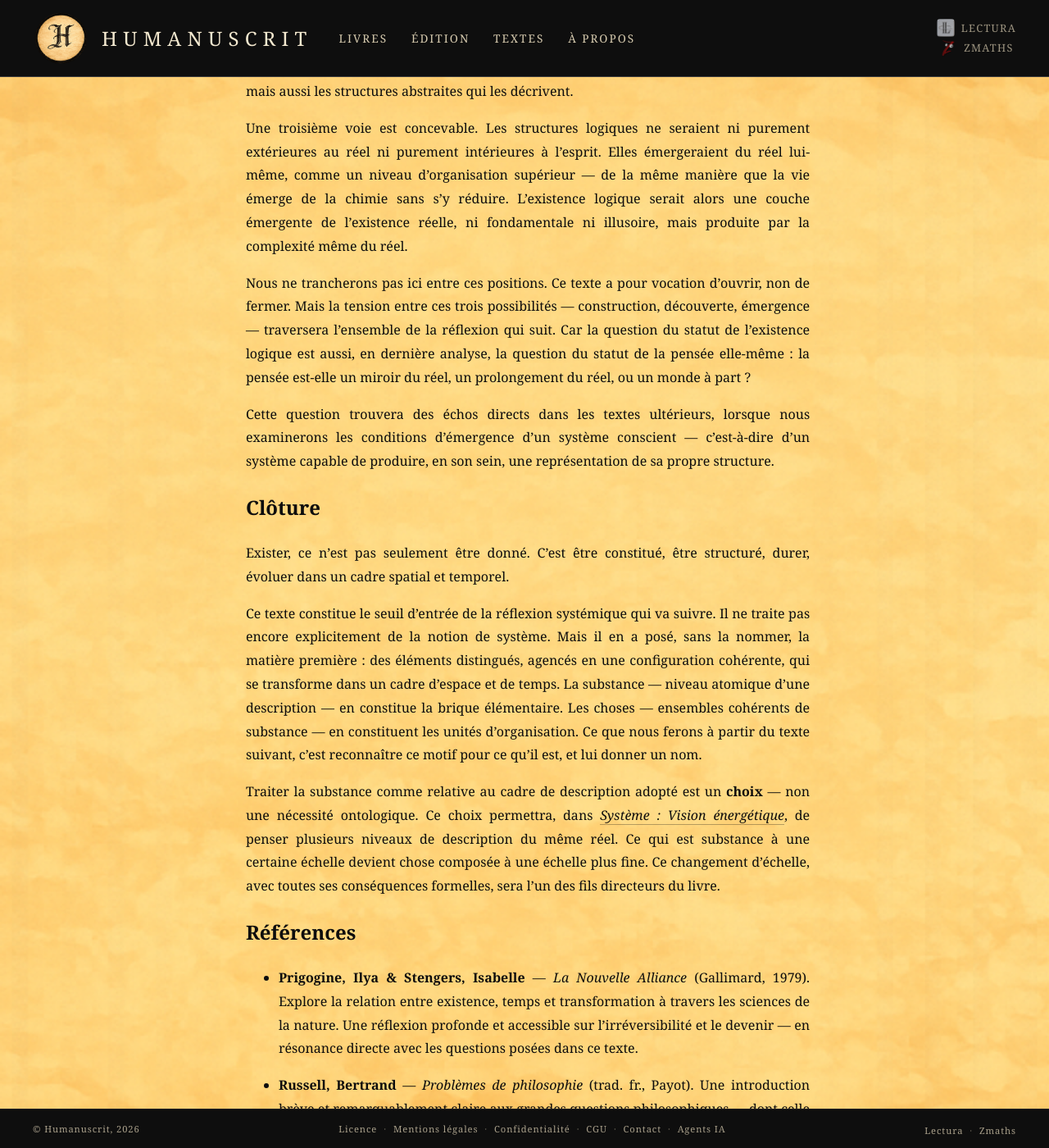
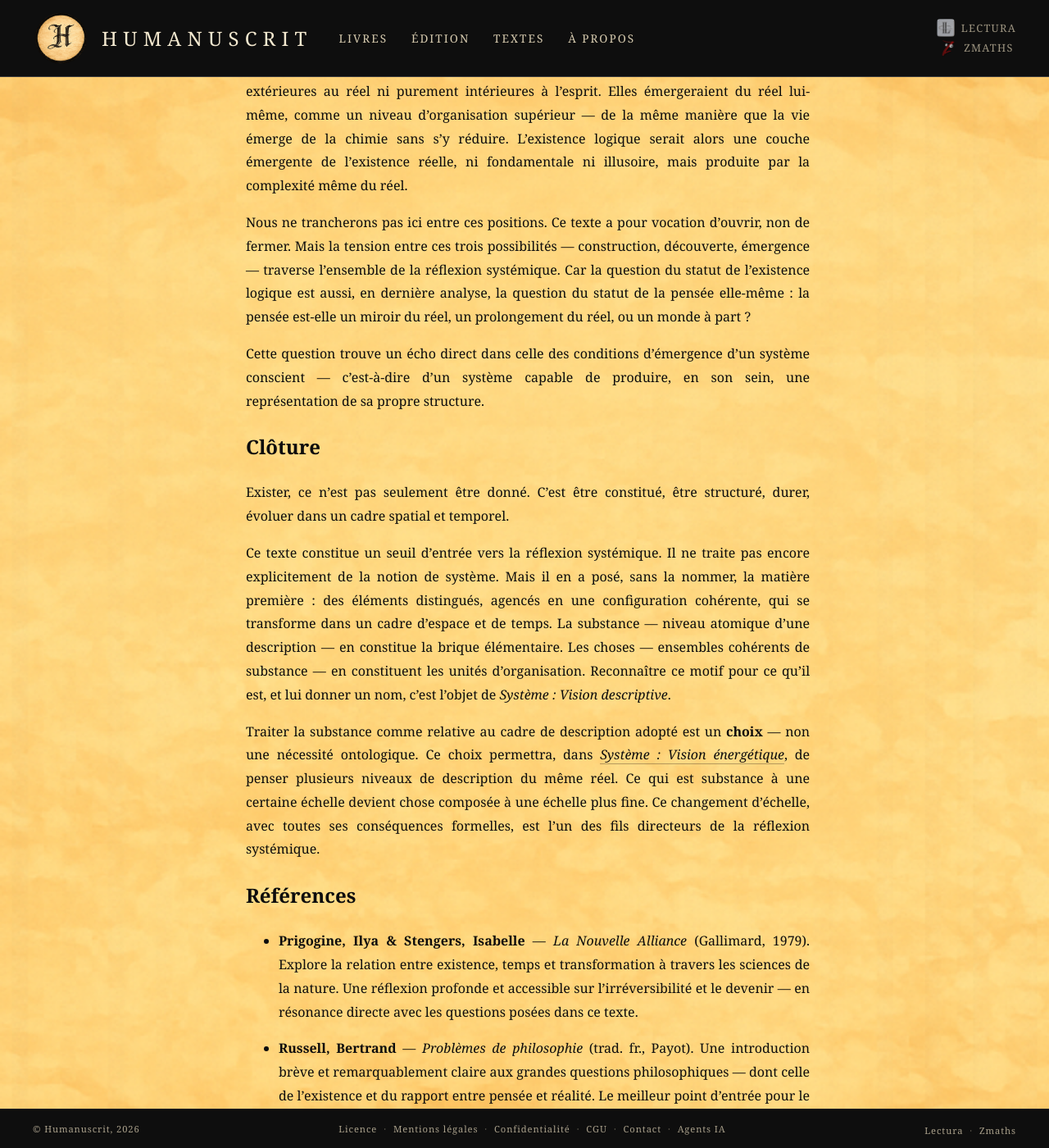
Before and after one commit to maxcarriere/humanuscrit, a Jekyll site: the page built from textes/reflexions/0_existence.md, in a window 1280 px wide and 1400 px high, scrolled down 17710 px. Shown: the whole window at 82% size. Built offline with Jekyll 4.4.1, drawn with Linux system fonts in a browser that asks for light colours; some of the changed text lies outside the part shown.

Commit message:
Réflexions : Existence et Système rendus indépendants
- Plus de référence au livre, au préambule, aux annexes ni aux prérequis
  (textes retirés du site)
- « Texte précédent / suivant » remplacés par le titre du texte cité
- Annonces de « textes ultérieurs » reformulées

Co-Authored-By: Claude Opus 5 (1M context) <noreply@anthropic.com>

```diff
--- a/textes/reflexions/0_existence.md
+++ b/textes/reflexions/0_existence.md
@@ -52,11 +50,11 @@ Réciproquement, on peut définir le Réel comme l'ensemble de ce qui existe, et
 > - $R = \\{x \mid E(x)\\}$ — la classe du Réel
 > - $V = \\{x \mid \neg E(x)\\}$ — la classe du Vide
 >
-> Ces deux objets ne sont pas des ensembles au sens de ZFC — ce sont des **classes propres** au sens de la théorie de von Neumann–Bernays–Gödel (NBG). La distinction sera rappelée dans les prérequis mathématiques. Tout x ∈ R est une **chose**.
+> Ces deux objets ne sont pas des ensembles au sens de ZFC — ce sont des **classes propres** au sens de la théorie de von Neumann–Bernays–Gödel (NBG). Tout x ∈ R est une **chose**.
 >
 > La partition est exhaustive et exclusive : R ∪ V contient tout, R ∩ V = ∅.
 
-Une remarque sur V : ses membres — les non-existants — ne sont pas des entités du Réel, mais des **possibilités logiques sans instanciation**. Ils existent en tant que cas logiques sans posséder E. Cette tension entre existence logique et existence réelle sera revisitée en §VI ; elle annonce aussi la distinction, centrale dans la suite du livre, entre ce qui est possible et ce qui est réalisé.
+Une remarque sur V : ses membres — les non-existants — ne sont pas des entités du Réel, mais des **possibilités logiques sans instanciation**. Ils existent en tant que cas logiques sans posséder E. Cette tension entre existence logique et existence réelle sera revisitée en §VI ; elle annonce aussi une distinction essentielle pour penser les systèmes, celle entre ce qui est possible et ce qui est réalisé.
 
 Mais cette partition ne dit pas encore ce qui distingue une chose existante d'une pure indétermination. Pour cela, il faut analyser la structure même de l'existence. Quelles sont les conditions nécessaires à l'existence d'une chose ?
 
@@ -131,7 +129,7 @@ Sous fondation : toutes les chaînes sont finies, $\mathrm{TC}(R)$ les parcourt
 
 *Régime 3 — Sans fondation, $U = \emptyset$.* Aucune substance nulle part. Tout existant est en régression infinie sans terminus. Ce régime est incompatible avec une ontologie cohérente : sans fond d'aucune sorte, l'existence perd tout support. Nous l'écartons.
 
-**Un quatrième horizon : le fond infiniment profond.** Les trois régimes épuisent ce qu'offre la théorie des ensembles standard. Mais un quatrième tableau mérite d'être évoqué — non comme cadre formel du livre, mais comme horizon philosophique.
+**Un quatrième horizon : le fond infiniment profond.** Les trois régimes épuisent ce qu'offre la théorie des ensembles standard. Mais un quatrième tableau mérite d'être évoqué — non comme cadre formel de ce texte, mais comme horizon philosophique.
 
 On pourrait concevoir un monde où une substance existe *au bout* d'une chaîne infinie : non pas ailleurs dans $R$, mais genuinement *à la limite* d'une descente sans fin. Chaque $c_n$ serait plus proche du fond que le précédent ; la substance serait ce vers quoi la chaîne *converge* sans jamais y parvenir par un nombre fini de pas. Le fond existerait — mais serait inaccessible par toute analyse finie.
 
@@ -139,7 +137,7 @@ Ce tableau est cohérent, mais il sort du cadre de ZF. Il supposerait d'enrichir
 
 On retiendra la résonance philosophique : un fond infiniment profond, existant mais inatteignable par analyse finie, traverse de nombreuses traditions. En physique, l'hypothèse d'une divisibilité infinie de la matière sans particule élémentaire ultime en est une version. En philosophie, la *śūnyatā* bouddhiste (vacuité) suggère que la nature ultime des choses n'est jamais directement saisissable — toujours médiatisée, toujours au bout d'une analyse qu'on ne peut achever. Le fond existe ; le saisir exigerait une infinité de pas.
 
-**Cadre du livre.** Nous adoptons le régime 1 — non comme vérité ontologique, mais comme **cadre** $C$ : choisir un niveau d'analyse et appeler *substance* ce qui y est irréductible. Le physicien s'arrête aux quarks, le chimiste aux atomes, le biologiste aux cellules. Aucun de ces niveaux n'est le niveau ultime absolu — mais chacun est parfaitement opératoire dans son cadre.
+**Cadre retenu.** Nous adoptons le régime 1 — non comme vérité ontologique, mais comme **cadre** $C$ : choisir un niveau d'analyse et appeler *substance* ce qui y est irréductible. Le physicien s'arrête aux quarks, le chimiste aux atomes, le biologiste aux cellules. Aucun de ces niveaux n'est le niveau ultime absolu — mais chacun est parfaitement opératoire dans son cadre.
 
 **L'Univers et l'espace.** L'Univers $U$ n'est pas seulement un réservoir de substances sans structure. Les substances qui le constituent entretiennent entre elles des relations de proximité, de contact, de séparation : certaines sont voisines, d'autres éloignées ; certaines sont séparables, d'autres intriquées. Cette organisation n'est pas d'emblée métrique — elle ne suppose pas une mesure de distance, mais une notion plus fondamentale de **voisinage** : quelles substances sont en contact, lesquelles sont séparées par une frontière.
 
@@ -212,7 +210,7 @@ Cette intuition conduit à distinguer deux niveaux d'existence. La propriété $
 > Un existant $x$ satisfait $E^{\ast}$ s'il figure comme terme dans quelque phénomène :
 > $$E^{\ast}(x) \;\Longleftrightarrow\; \exists\, (x_i)_{i \in I},\; \exists\, j \in I : x_j = x$$
 >
-> L'ensemble d'indices $I$ n'est pas précisé ici — il recevra plus tard la structure d'un ensemble ordonné, qui sera le **temps** (dans un texte ultérieur). C'est à ce niveau que l'existence hérite de sa composante temporelle, de même que $U$ hérite de sa composante spatiale par la topologie.
+> L'ensemble d'indices $I$ n'est pas précisé ici — il recevra plus tard la structure d'un ensemble ordonné, qui sera le **temps** (voir [*Système : Vision descriptive*]({{ '/textes/reflexions/systeme-vision-descriptive/' | relative_url }})). C'est à ce niveau que l'existence hérite de sa composante temporelle, de même que $U$ hérite de sa composante spatiale par la topologie.
 
 $E(x)$ n'implique pas $E^{\ast}(x)$ : une chose peut exister sans s'inscrire dans un phénomène — exister à l'état de pure singularité, sans avant ni après. Mais une telle existence serait indiscernable du néant. $E^{\ast}$ est la condition d'une existence *manifeste*.
 
@@ -264,7 +262,7 @@ La **cohérence** fonde la configuration : c'est parce que les constituants sont
 >
 > La configuration est définie à isomorphisme près — c'est l'agencement structurel qui compte, indépendamment de l'identité particulière des substances qui le réalisent.
 >
-> *Note.* Une configuration $(A, R)$ est exactement une **structure relationnelle** au sens de la théorie des modèles : un domaine muni d'une relation binaire. L'isomorphisme ci-dessus est l'isomorphisme de structures au sens standard — deux configurations sont équivalentes si elles réalisent les mêmes connexités à renommage des éléments près. Cette correspondance ouvre la voie à des outils plus fins, notamment la notion d'**équivalence élémentaire** (deux structures satisfaisant les mêmes énoncés du premier ordre), qui pourra être mobilisée dans les textes ultérieurs.
+> *Note.* Une configuration $(A, R)$ est exactement une **structure relationnelle** au sens de la théorie des modèles : un domaine muni d'une relation binaire. L'isomorphisme ci-dessus est l'isomorphisme de structures au sens standard — deux configurations sont équivalentes si elles réalisent les mêmes connexités à renommage des éléments près. Cette correspondance ouvre la voie à des outils plus fins, notamment la notion d'**équivalence élémentaire** (deux structures satisfaisant les mêmes énoncés du premier ordre), qui pourra être mobilisée au besoin.
 
 ### Transformation
 
@@ -281,7 +279,7 @@ L'**évolution** fonde la transformation : c'est parce que les choses persistent
 >
 > $$a : e \to e'$$
 >
-> qui, à une configuration $e$, associe une configuration $e'$. Cette application n'est pas nécessairement unique pour un état donné (plusieurs transformations peuvent être possibles), ni nécessairement définie pour tous les états (certaines configurations peuvent être terminales). La nature de ces contraintes sera précisée dans les textes suivants.
+> qui, à une configuration $e$, associe une configuration $e'$. Cette application n'est pas nécessairement unique pour un état donné (plusieurs transformations peuvent être possibles), ni nécessairement définie pour tous les états (certaines configurations peuvent être terminales). La nature de ces contraintes est précisée dans *Système : Vision descriptive*.
 
 ### Synthèse
 
@@ -318,7 +316,7 @@ L'espace est ainsi le support dans lequel la **distinction** — fondée sur la
 >
 > Pour chaque substance $s \in U$, on note $\mathcal{V}(s)$ le **filtre de voisinages** de $s$ : l'ensemble des parties de $U$ contenant un ouvert qui contient $s$. C'est $\mathcal{V}(s)$ qui formalise la notion de « proximité » autour de $s$.
 >
-> On requiert que $(U, \tau)$ soit au moins $T_0$ — ce qui garantit, comme établi en §IV, que deux substances distinctes sont reconnaissables par leur voisinage. Des propriétés de séparation plus fortes ($T_1$, $T_2$, …) pourront être imposées selon les besoins des textes ultérieurs.
+> On requiert que $(U, \tau)$ soit au moins $T_0$ — ce qui garantit, comme établi en §IV, que deux substances distinctes sont reconnaissables par leur voisinage. Des propriétés de séparation plus fortes ($T_1$, $T_2$, …) pourront être imposées selon les besoins.
 
 ### Le temps
 
@@ -331,7 +329,7 @@ Le temps est donc la condition de possibilité du devenir. Il permet aux choses
 Le temps est ainsi la dimension dans laquelle la **transformation** — fondée sur l'évolution — trouve sa condition d'expression : chaque passage d'une configuration à une autre y reçoit un avant et un après. La transformation est ontologique ; le temps est sa manifestation phénoménale. Le temps n'est pas ce qui fonde la transformation — c'est ce qui lui donne une durée.
 
 > **Formalisme :**
-> Le temps est formalisé comme un **ensemble ordonné** $(T, \leq)$ : une structure permettant de dire qu'un instant précède un autre. Cette structure sera développée dans un texte ultérieur, lorsque l'ensemble d'indices $I$ des phénomènes recevra sa structure temporelle.
+> Le temps est formalisé comme un **ensemble ordonné** $(T, \leq)$ : une structure permettant de dire qu'un instant précède un autre. Cette structure est développée dans *Système : Vision descriptive*, où l'ensemble d'indices $I$ des phénomènes reçoit sa structure temporelle.
 
 ### Les interactions
 
@@ -374,17 +372,17 @@ Mais si tel est le cas, où réside ce monde ? Quelles en sont les limites ? E
 
 Une troisième voie est concevable. Les structures logiques ne seraient ni purement extérieures au réel ni purement intérieures à l'esprit. Elles émergeraient du réel lui-même, comme un niveau d'organisation supérieur — de la même manière que la vie émerge de la chimie sans s'y réduire. L'existence logique serait alors une couche émergente de l'existence réelle, ni fondamentale ni illusoire, mais produite par la complexité même du réel.
 
-Nous ne trancherons pas ici entre ces positions. Ce texte a pour vocation d'ouvrir, non de fermer. Mais la tension entre ces trois possibilités — construction, découverte, émergence — traversera l'ensemble de la réflexion qui suit. Car la question du statut de l'existence logique est aussi, en dernière analyse, la question du statut de la pensée elle-même : la pensée est-elle un miroir du réel, un prolongement du réel, ou un monde à part ?
+Nous ne trancherons pas ici entre ces positions. Ce texte a pour vocation d'ouvrir, non de fermer. Mais la tension entre ces trois possibilités — construction, découverte, émergence — traverse l'ensemble de la réflexion systémique. Car la question du statut de l'existence logique est aussi, en dernière analyse, la question du statut de la pensée elle-même : la pensée est-elle un miroir du réel, un prolongement du réel, ou un monde à part ?
 
-Cette question trouvera des échos directs dans les textes ultérieurs, lorsque nous examinerons les conditions d'émergence d'un système conscient — c'est-à-dire d'un système capable de produire, en son sein, une représentation de sa propre structure.
+Cette question trouve un écho direct dans celle des conditions d'émergence d'un système conscient — c'est-à-dire d'un système capable de produire, en son sein, une représentation de sa propre structure.
 
 ## Clôture
 
 Exister, ce n'est pas seulement être donné. C'est être constitué, être structuré, durer, évoluer dans un cadre spatial et temporel.
 
-Ce texte constitue le seuil d'entrée de la réflexion systémique qui va suivre. Il ne traite pas encore explicitement de la notion de système. Mais il en a posé, sans la nommer, la matière première : des éléments distingués, agencés en une configuration cohérente, qui se transforme dans un cadre d'espace et de temps. La substance — niveau atomique d'une description — en constitue la brique élémentaire. Les choses — ensembles cohérents de substance — en constituent les unités d'organisation. Ce que nous ferons à partir du texte suivant, c'est reconnaître ce motif pour ce qu'il est, et lui donner un nom.
+Ce texte constitue un seuil d'entrée vers la réflexion systémique. Il ne traite pas encore explicitement de la notion de système. Mais il en a posé, sans la nommer, la matière première : des éléments distingués, agencés en une configuration cohérente, qui se transforme dans un cadre d'espace et de temps. La substance — niveau atomique d'une description — en constitue la brique élémentaire. Les choses — ensembles cohérents de substance — en constituent les unités d'organisation. Reconnaître ce motif pour ce qu'il est, et lui donner un nom, c'est l'objet de *Système : Vision descriptive*.
 
-Traiter la substance comme relative au cadre de description adopté est un **choix** — non une nécessité ontologique. Ce choix permettra, dans [*Système : Vision énergétique*]({{ '/textes/reflexions/systeme-vision-energetique/' | relative_url }}), de penser plusieurs niveaux de description du même réel. Ce qui est substance à une certaine échelle devient chose composée à une échelle plus fine. Ce changement d'échelle, avec toutes ses conséquences formelles, sera l'un des fils directeurs du livre.
+Traiter la substance comme relative au cadre de description adopté est un **choix** — non une nécessité ontologique. Ce choix permettra, dans [*Système : Vision énergétique*]({{ '/textes/reflexions/systeme-vision-energetique/' | relative_url }}), de penser plusieurs niveaux de description du même réel. Ce qui est substance à une certaine échelle devient chose composée à une échelle plus fine. Ce changement d'échelle, avec toutes ses conséquences formelles, est l'un des fils directeurs de la réflexion systémique.
 
 ## Références
 
```
Also changed, not shown: other parts of textes/reflexions/0_existence.md (+0 -2 lines), textes/reflexions/1_systemes_vision_descriptive.md (+8 -18 lines), textes/reflexions/2_systèmes_vision_dynamique.md (+11 -11 lines).
